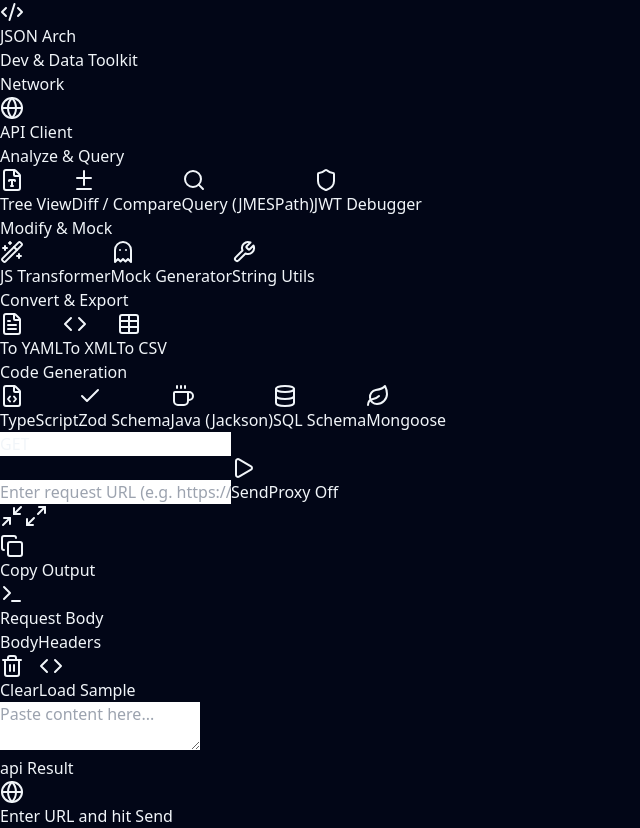
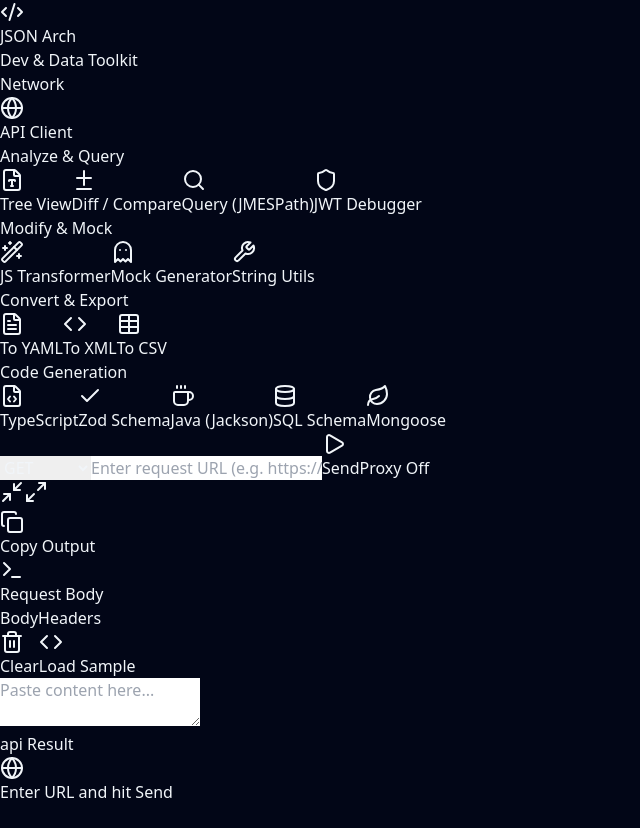
Before and after one commit to gajjela521/json-processor, a React (Vite) app in the folder json-processor/: page / in a window 1280 px wide. Both pictures are taken after a click on the button "API Client". Shown: the whole page, without its empty margins (0-640 px from the left). After the commit the page ends 804 px from the top, so only its background shows below. Built offline with nearby package versions, Linux system fonts and the light colour scheme.

Commit message:
feat(json-processor): Restore dropdown for API methods with custom option

```diff
--- a/json-processor/src/App.tsx
+++ b/json-processor/src/App.tsx
@@ -70,6 +70,9 @@
   const [apiResponse, setApiResponse] = useState<ApiResponse | null>(null);
   const [apiLoading, setApiLoading] = useState(false);
   const [apiUseProxy, setApiUseProxy] = useState(false);
+  const [isCustomMethod, setIsCustomMethod] = useState(false);
+
+  const STANDARD_METHODS = ['GET', 'POST', 'PUT', 'DELETE', 'PATCH', 'HEAD', 'OPTIONS'];
 
   // Auto-detect JWT
   useEffect(() => {
@@ -250,6 +253,7 @@
     if (outputMode === 'api') {
       setApiUrl('https://jsonplaceholder.typicode.com/posts/1');
       setApiMethod('GET');
+      setIsCustomMethod(false);
       return;
     }
 
@@ -345,25 +349,41 @@
           <div className="flex items-center gap-4 flex-1">
             {outputMode === 'api' ? (
               <div className="flex items-center gap-2 w-full max-w-3xl">
-                <div className="relative">
-                  <input
-                    list="http-methods"
-                    type="text"
+                {!isCustomMethod && STANDARD_METHODS.includes(apiMethod) ? (
+                  <select
                     value={apiMethod}
-                    onChange={(e) => setApiMethod(e.target.value.toUpperCase())}
-                    className="bg-slate-900 border border-slate-700 rounded-lg px-3 py-2 text-sm font-bold text-indigo-400 focus:outline-none focus:ring-1 focus:ring-indigo-500 w-24 uppercase placeholder-indigo-400/50"
-                    placeholder="GET"
-                  />
-                  <datalist id="http-methods">
-                    <option value="GET" />
-                    <option value="POST" />
-                    <option value="PUT" />
-                    <option value="DELETE" />
-                    <option value="PATCH" />
-                    <option value="HEAD" />
-                    <option value="OPTIONS" />
-                  </datalist>
-                </div>
+                    onChange={(e) => {
+                      if (e.target.value === 'CUSTOM') {
+                        setIsCustomMethod(true);
+                        setApiMethod('');
+                      } else {
+                        setApiMethod(e.target.value);
+                      }
+                    }}
+                    className="bg-slate-900 border border-slate-700 rounded-lg px-3 py-2 text-sm font-bold text-indigo-400 focus:outline-none focus:ring-1 focus:ring-indigo-500 cursor-pointer"
+                  >
+                    {STANDARD_METHODS.map(m => <option key={m} value={m}>{m}</option>)}
+                    <option value="CUSTOM">Custom...</option>
+                  </select>
+                ) : (
+                  <div className="flex bg-slate-900 border border-slate-700 rounded-lg overflow-hidden focus-within:ring-1 focus-within:ring-indigo-500">
+                    <input
+                      type="text"
+                      value={apiMethod}
+                      onChange={(e) => setApiMethod(e.target.value.toUpperCase())}
+                      className="bg-transparent px-3 py-2 text-sm font-bold text-indigo-400 focus:outline-none w-24 uppercase placeholder-indigo-400/50"
+                      placeholder="METHOD"
+                      autoFocus
+                    />
+                    <button
+                      onClick={() => { setIsCustomMethod(false); setApiMethod('GET'); }}
+                      className="px-2 hover:bg-slate-800 text-slate-500 hover:text-red-400 transition-colors border-l border-slate-800"
+                      title="Reset to List"
+                    >
+                      <Minimize2 className="w-3 h-3" />
+                    </button>
+                  </div>
+                )}
                 <input
                   type="text"
                   value={apiUrl}
```
